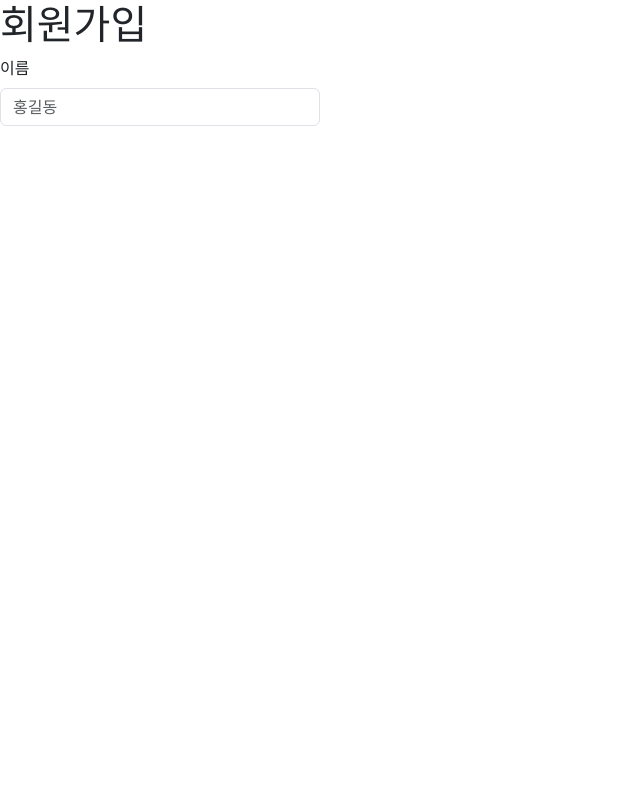
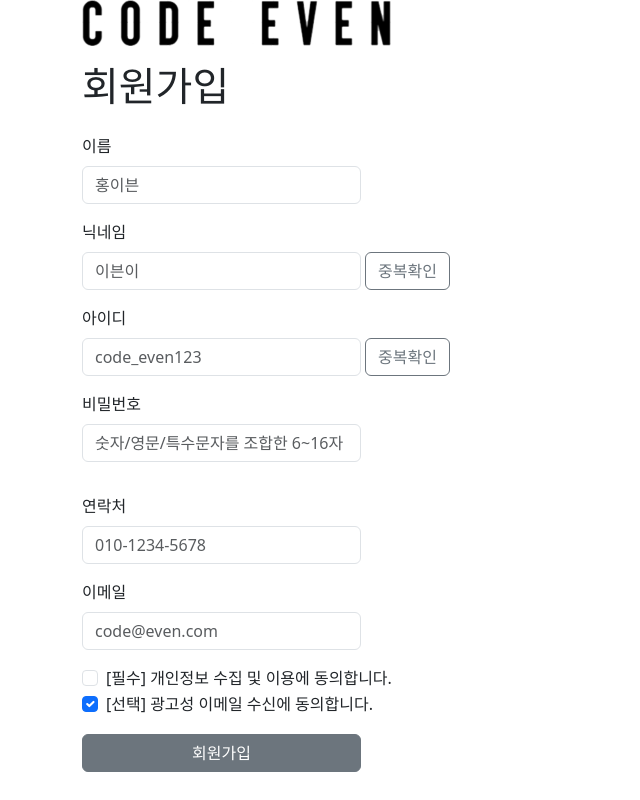
Before and after one commit to AppleBee12/Code_Even, a PHP site: page /signup.php in a window 1280 px wide. Shown: the whole page, without its empty margins (0-640 px from the left). Run offline with PHP 8.4, Linux system fonts and the light colour scheme.

Commit message:
📝 docs: add signup.php

```diff
--- a/signup.php
+++ b/signup.php
@@ -8,9 +8,58 @@
   <title>Document</title>
 </head>
 <body>
-  <h1>회원가입</h1>
+<div class="container">
+  <img src="images/txt_logo.png" alt="">
+  <h1 class="mt-3">회원가입</h1>
+    <form action="signup_ok.php" method="POST">
 
-  <label for="inputPassword5" class="form-label">이름</label>
-<input type="password" id="inputPassword5" class="form-control w-25" aria-describedby="passwordHelpBlock" placeholder="홍길동">
+      <label for="username" class="form-label mt-3">이름</label>
+    <input type="text" id="username" name="username" class="form-control w-25" placeholder="홍이븐">
+
+    <label for="usernick" class="form-label mt-3">닉네임</label>
+
+    <div class="d-flex gap-1">
+      <input type="text" id="usernick" name="usernick" class="form-control w-25" placeholder="이븐이">
+      <button type="button" class="btn btn-outline-secondary">중복확인</button>
+    </div>
+
+    <label for="userid" class="form-label mt-3">아이디</label>
+
+    <div class="d-flex gap-1">
+      <input type="text" id="userid" class="form-control w-25" placeholder="code_even123" name="userid">
+      <button type="button" class="btn btn-outline-secondary">중복확인</button>
+    </div>
+
+    <label for="password" class="form-label mt-3">비밀번호</label>
+    <input type="password" id="userpw" class="form-control w-25" placeholder="숫자/영문/특수문자를 조합한 6~16자 이하" name="userpw">
+
+    <div class=" mt-3 ">
+      <div class="">
+        <label for="userphonenum" class="form-label mt-3">연락처</label>
+        <input type="text" id="userphonenum" class="form-control w-25" placeholder="010-1234-5678" name="userphonenum">
+      </div>
+
+      <div class="">
+        <label for="useremail" class="form-label mt-3">이메일</label>
+        <input type="email" id="useremail" class="form-control w-25" aria-describedby="passwordHelpBlock" placeholder="code@even.com" name="useremail">
+      </div>
+    </div>
+
+
+    <div class="form-check mt-3">
+      <input class="form-check-input" type="checkbox" value="" id="flexCheckDefault">
+      <label class="form-check-label" for="flexCheckDefault" required>
+        [필수] 개인정보 수집  및 이용에 동의합니다.
+      </label>
+    </div>
+    <div class="form-check">
+      <input class="form-check-input" type="checkbox" value="" id="flexCheckChecked" checked>
+      <label class="form-check-label" for="flexCheckChecked">
+        [선택] 광고성 이메일 수신에 동의합니다.
+      </label>
+    </div>
+    <button class="btn btn-secondary mt-3 w-25">회원가입</button>
+    </form>
+  </div>
 </body>
 </html>
```
Also changed, not shown: signup_ok.php (added, +29 -0 lines).
